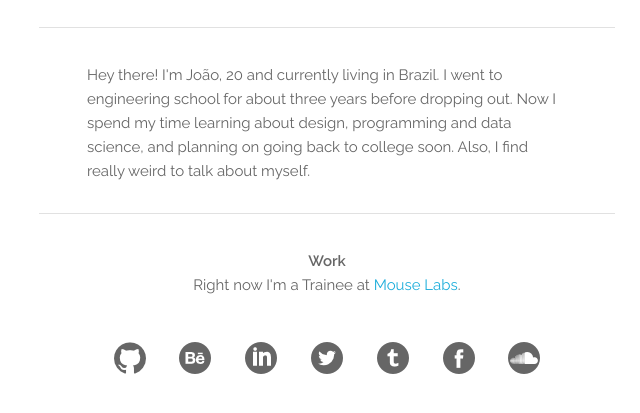
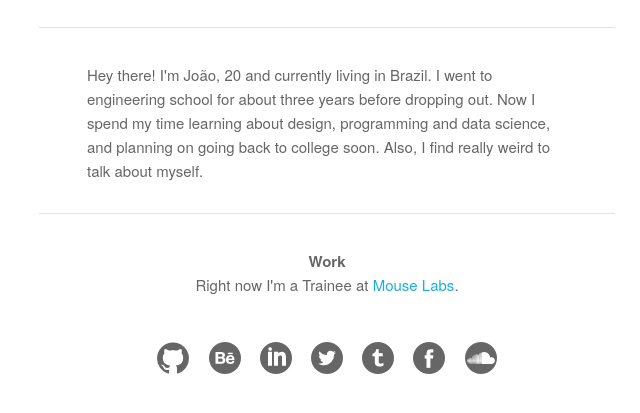
Before and after one commit to jvitorfernandes/me, a plain HTML site: page index.html in a window 1280 px wide. Shown: the part 269-682 px from the top of the page, without its empty margins (313-953 px from the left). Drawn offline with Linux system fonts and the light colour scheme.

Commit message:
Margin again  and fixing font

```diff
--- a/css/style.css
+++ b/css/style.css
@@ -64,7 +64,7 @@ ul{
 
 li{
 	list-style: none;
-	margin: 0 1em;
+	margin: 0 0.5em;
 	display: inline-block;
 
 }
--- a/index.html
+++ b/index.html
@@ -15,7 +15,7 @@
 
   <!-- FONT
   –––––––––––––––––––––––––––––––––––––––––––––––––– -->
-  <link href="//fonts.googleapis.com/css?family=Raleway:400,300,600" rel="stylesheet" type="text/css">
+  <!-- <link href="http://fonts.googleapis.com/css?family=Raleway:400,300,600" rel="stylesheet" type="text/css"> -->
 
   <!-- CSS
   –––––––––––––––––––––––––––––––––––––––––––––––––– -->
```
